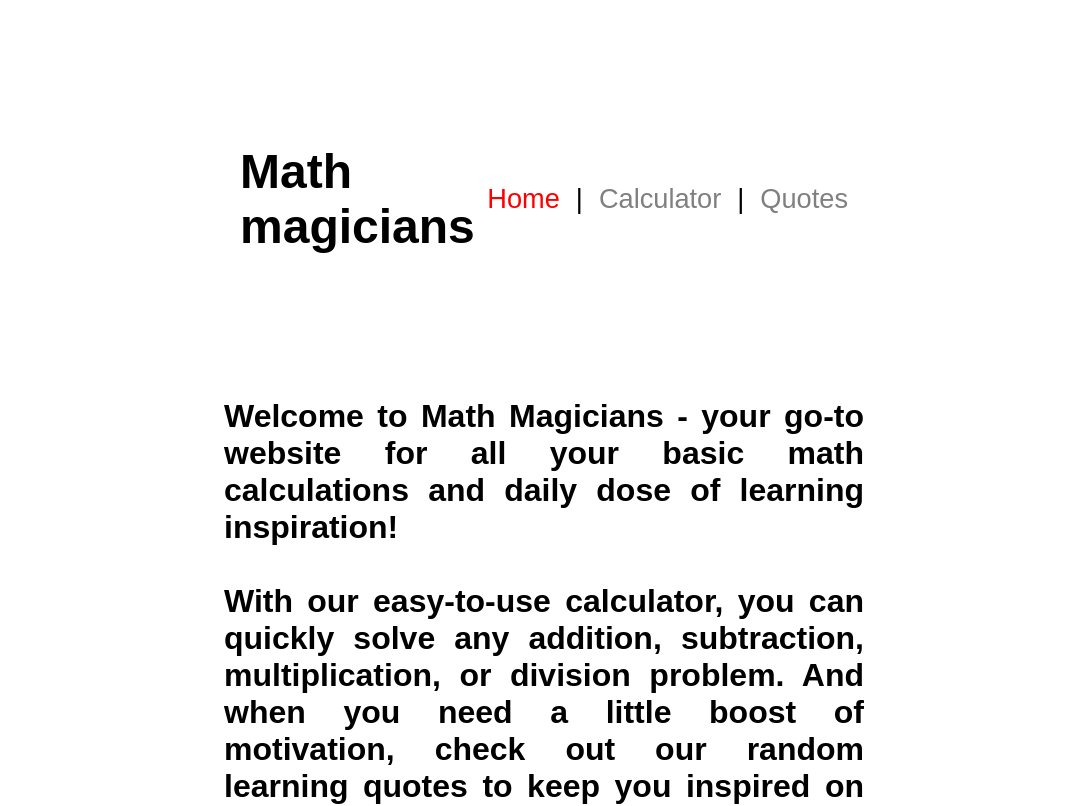
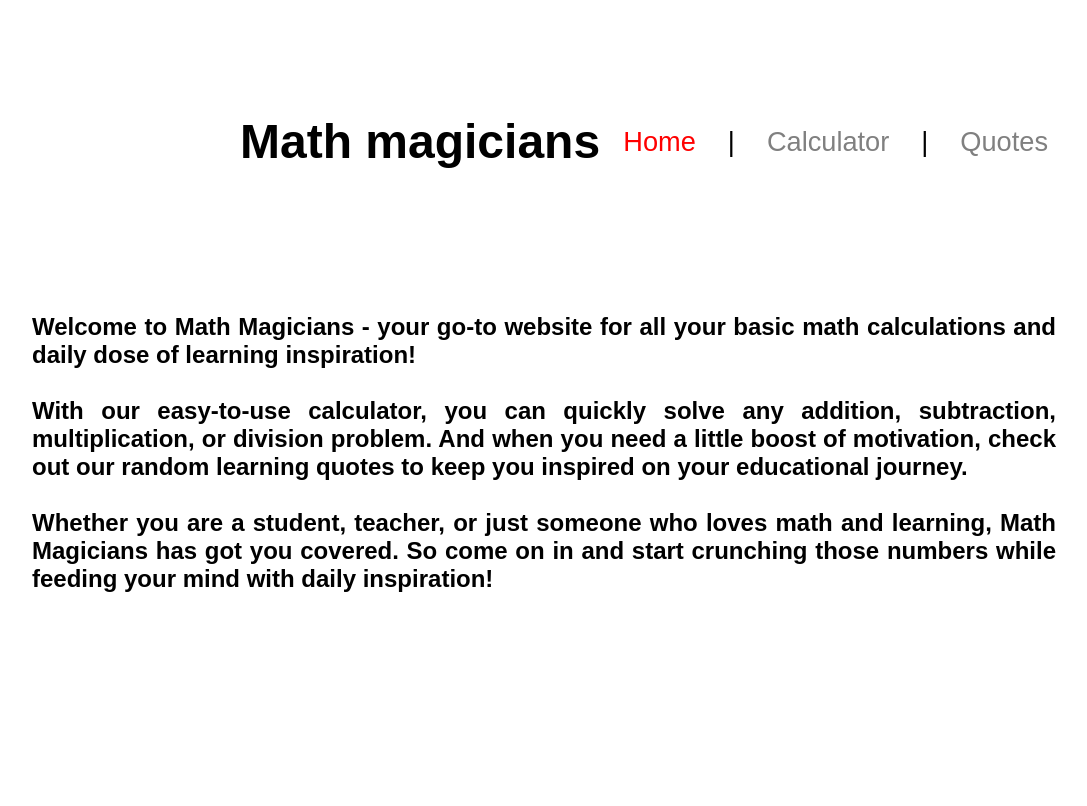
Before and after one commit to chiedozie013/Math-Magicians, a React (Create React App) app: page / in a window 1280 px wide. Shown: the top 806 px of the page, without its empty margins (96-1183 px from the left). Built offline with nearby package versions, Linux system fonts and the light colour scheme; the HTML template or start-up script is replaced by a standard one.

Commit message:
Modify styling

```diff
--- a/src/components/Navbar.js
+++ b/src/components/Navbar.js
@@ -4,9 +4,11 @@ import { NavLink } from 'react-router-dom';
 
 const Navbar = () => {
   const navbar = {
+    // margin-top: '30px',
     display: 'flex',
-    gap: '1rem',
+    gap: '2rem',
     fontSize: '1.7rem',
+    margin: '-200px',
   };
   return (
     <nav style={navbar}>
--- a/src/index.css
+++ b/src/index.css
@@ -29,19 +29,19 @@ html {
 body {
   font-family: sans-serif;
   font-weight: 400;
+  margin-top: -30px;
 }
 
 section {
   margin: 0 auto;
-  width: 50%;
+  width: 80%;
   max-width: 80%;
 }
 
 .container {
-  /* margin: 0 auto; */
   margin-left: auto;
   margin-right: auto;
-  margin-top: 20px;
+  /* margin-top: 20px; */
   width: 200px;
   display: grid;
   grid-template-columns: repeat(4, 1fr);
@@ -89,11 +89,12 @@ section {
   padding: 2rem;
 }
 
-.quote-list,
-.welcome {
+.quote-list {
   font-size: 2rem;
 }
-
+.welcome {
+  font-size: 1.5rem;
+}
 .welcome {
   color: var(--color-dark-grey);
   text-align: justify;
```
